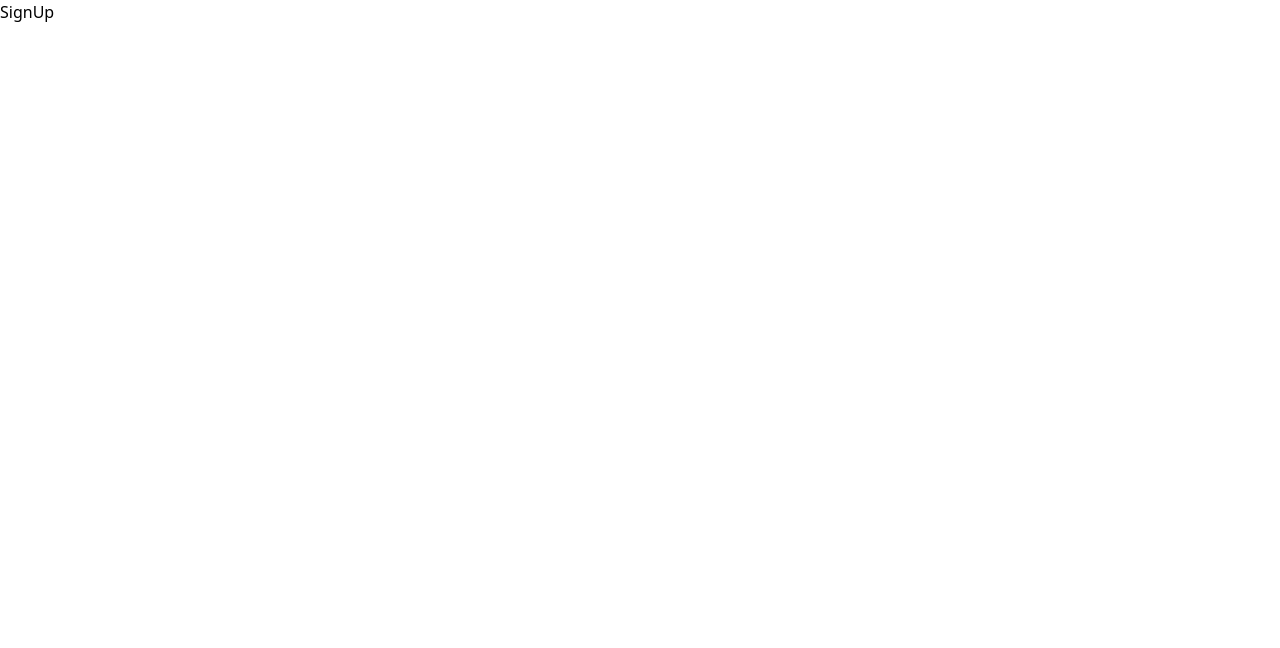
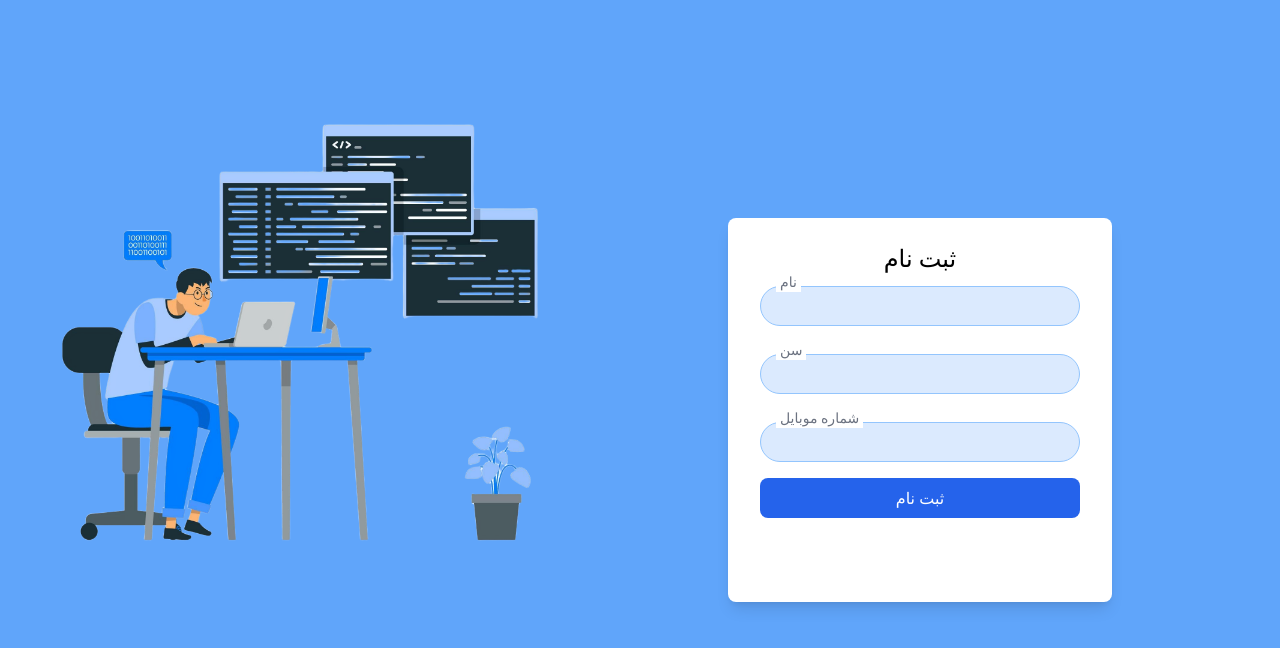
Before and after one commit to Ali-ghorbani-2005/education-portal, a React (Vite) app: page /signUp in a window 1280 px wide. Shown: the top 648 px of the page. Built offline with nearby package versions, Linux system fonts and the light colour scheme; a web font is replaced by a local one.

Commit message:
Completing the registration page styles

```diff
--- a/src/pages/authentication/signUp.tsx
+++ b/src/pages/authentication/signUp.tsx
@@ -1,9 +1,79 @@
+import React from 'react';
+import { useFormik } from 'formik';
+import * as Yup from 'yup';
 
+interface FormValues {
+  name: string;
+  age: string; // یا number
+  phone: string;
+}
 
-export default function SignUp() {
+const SignUp: React.FC = () => {
+  const formik = useFormik<FormValues>({
+    initialValues: {
+      name: '',
+      age: '',
+      phone: ''
+    },
+    validationSchema: Yup.object({
+      name: Yup.string().required('فیلد نام الزامی است'),
+      age: Yup.number().required('فیلد سن الزامی است').positive('سن باید مثبت باشد').integer('سن باید عدد صحیح باشد'),
+      phone: Yup.string().required('فیلد شماره موبایل الزامی است').matches(/^\d{10}$/, 'شماره موبایل باید ۱۰ رقمی باشد'),
+    }),
+    onSubmit: (values) => {
+      console.log(values);
+    },
+  });
+
   return (
-    <div>
-      <p>SignUp</p>
-    </div>
-  )
-}
+    <>
+      <div className='flex bg-blue-400 min-h-screen'>
+        <div className='mt-10'>
+          <img src="imgs/bg/singup-bg.png" className='w-[600px]' alt="Signup Background" />
+        </div>
+
+        <div className='flex justify-center items-center flex-1'>
+          <div className='bg-white w-96 shadow-lg rounded-lg p-8 h-96 mt-5 mr-10 transition-transform transform hover:scale-105'>
+            <p className='-mt-2 text-2xl text-center'>ثبت  نام </p>
+            <form onSubmit={formik.handleSubmit} className="flex flex-col space-y-4">
+              {[
+                { name: "name", label: "نام", type: "text" },
+                { name: "age", label: "سن", type: "number" },
+                { name: "phone", label: "شماره موبایل", type: "tel" },
+              ].map(({ name, label, type }) => (
+                <div className='relative' key={name}>
+                  <input
+                    type={type}
+                    name={name}
+                    placeholder=" "
+                    value={formik.values[name as keyof FormValues]} // تغییر این خط
+                    onChange={formik.handleChange}
+                    onBlur={formik.handleBlur}
+                    className="bg-blue-100 w-full h-10 mt-3 rounded-full px-4 border border-blue-300 focus:outline-none focus:ring-2 focus:ring-blue-500 transition duration-200"
+                  />
+                  <label
+                    htmlFor={name}
+                    className="absolute left-4 top-2 text-sm text-gray-500 transition-all transform -translate-y-1/2 bg-white px-1"
+                  >
+                    {label}
+                  </label>
+                  {formik.errors[name as keyof FormValues] && formik.touched[name as keyof FormValues] && (
+                    <div className="text-red-500 font-semibold text-xs">{formik.errors[name as keyof FormValues]}</div>
+                  )}
+                </div>
+              ))}
+              <button
+                type="submit"
+                className="bg-blue-600 text-white rounded-lg px-4 py-2 hover:bg-blue-700 transition duration-200 transform hover:scale-105"
+              >
+                ثبت نام
+              </button>
+            </form>
+          </div>
+        </div>
+      </div>
+    </>
+  );
+};
+
+export default SignUp;
```
